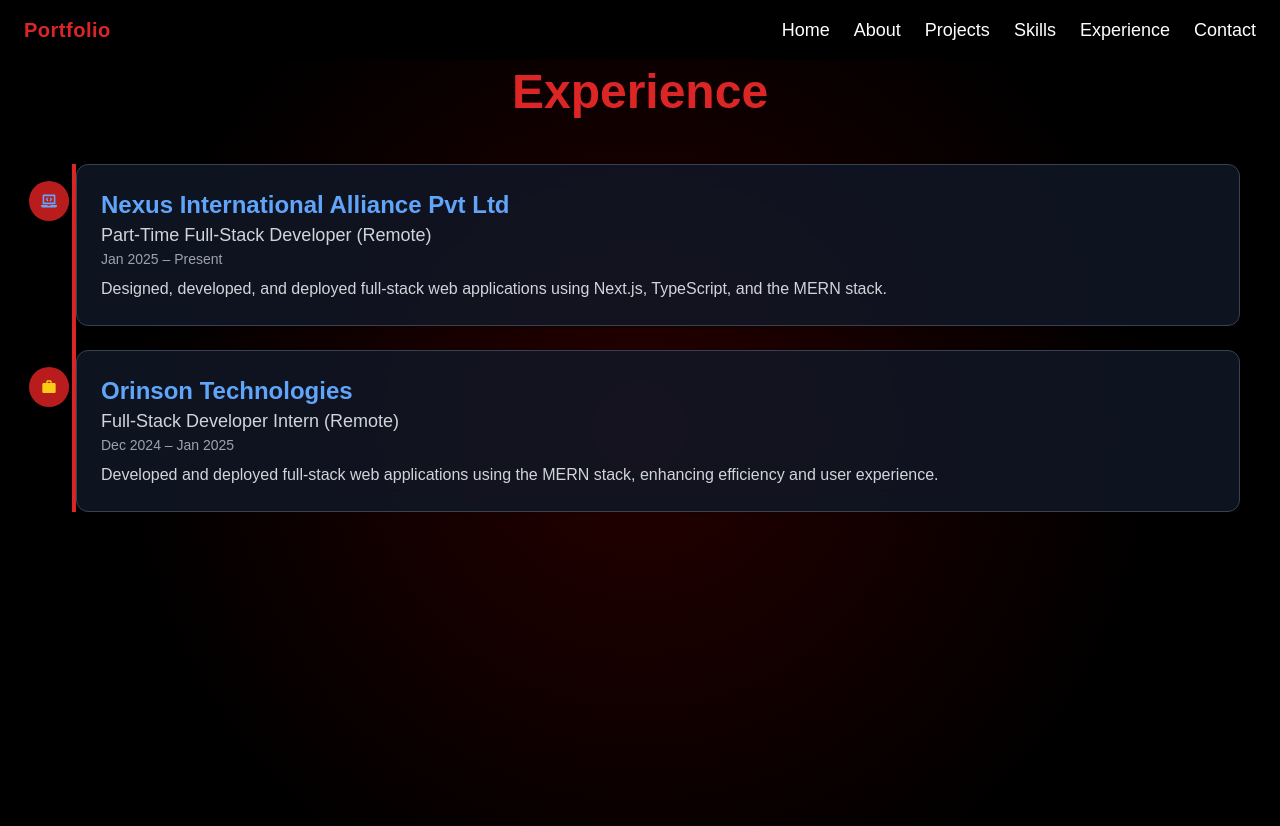
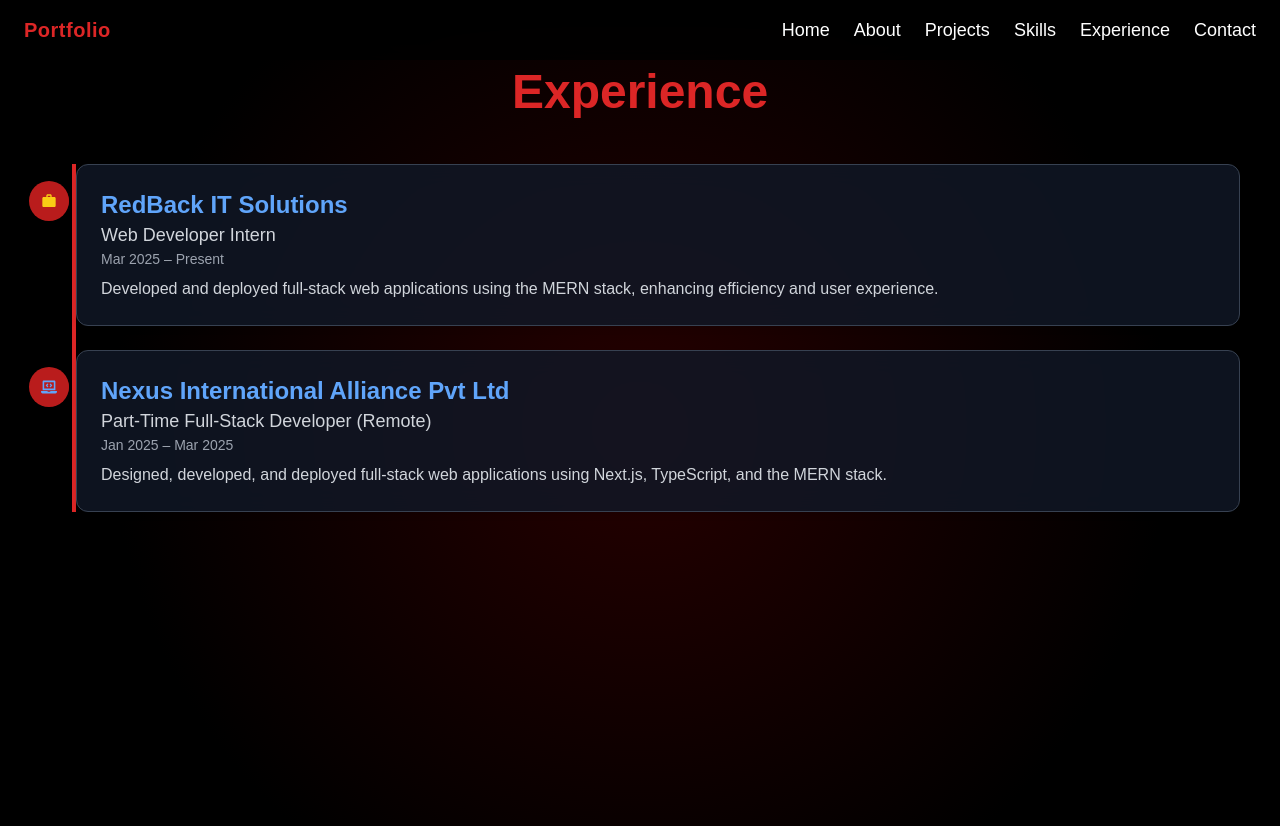
Before and after one commit to 27nandha/portfolio-netflix, a Next.js app: page /experience in a window 1280 px wide. Shown: the top 826 px of the page. Built offline with nearby package versions, Linux system fonts and the light colour scheme.

Commit message:
Update experience.tsx

```diff
--- a/src/pages/experience.tsx
+++ b/src/pages/experience.tsx
@@ -16,21 +16,22 @@
 // Experience Data
 const experiences = [
   {
+    company: "RedBack IT Solutions",
+    role: "Web Developer Intern",
+    period: "Mar 2025 – Present",
+    description:
+      "Developed and deployed full-stack web applications using the MERN stack, enhancing efficiency and user experience.",
+    icon: <MdWork className="text-yellow-400" />,
+  },
+  {
     company: "Nexus International Alliance Pvt Ltd",
     role: "Part-Time Full-Stack Developer (Remote)",
-    period: "Jan 2025 – Present",
+    period: "Jan 2025 – Mar 2025",
     description:
       "Designed, developed, and deployed full-stack web applications using Next.js, TypeScript, and the MERN stack.",
     icon: <FaLaptopCode className="text-blue-400" />,
   },
-  {
-    company: "Orinson Technologies",
-    role: "Full-Stack Developer Intern (Remote)",
-    period: "Dec 2024 – Jan 2025",
-    description:
-      "Developed and deployed full-stack web applications using the MERN stack, enhancing efficiency and user experience.",
-    icon: <MdWork className="text-yellow-400" />,
-  },
+
 ];
 
 const Experience = () => {
```
